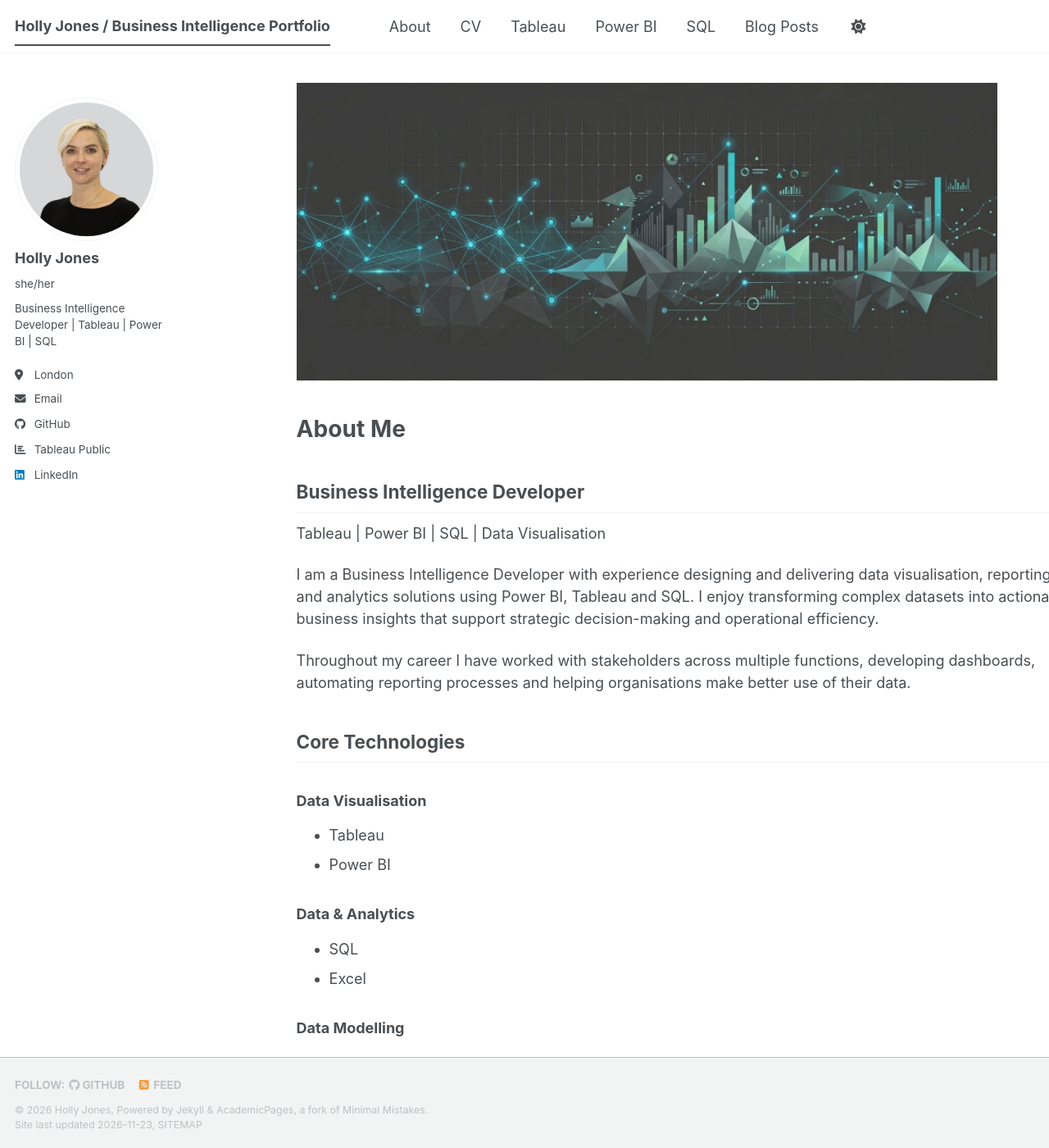
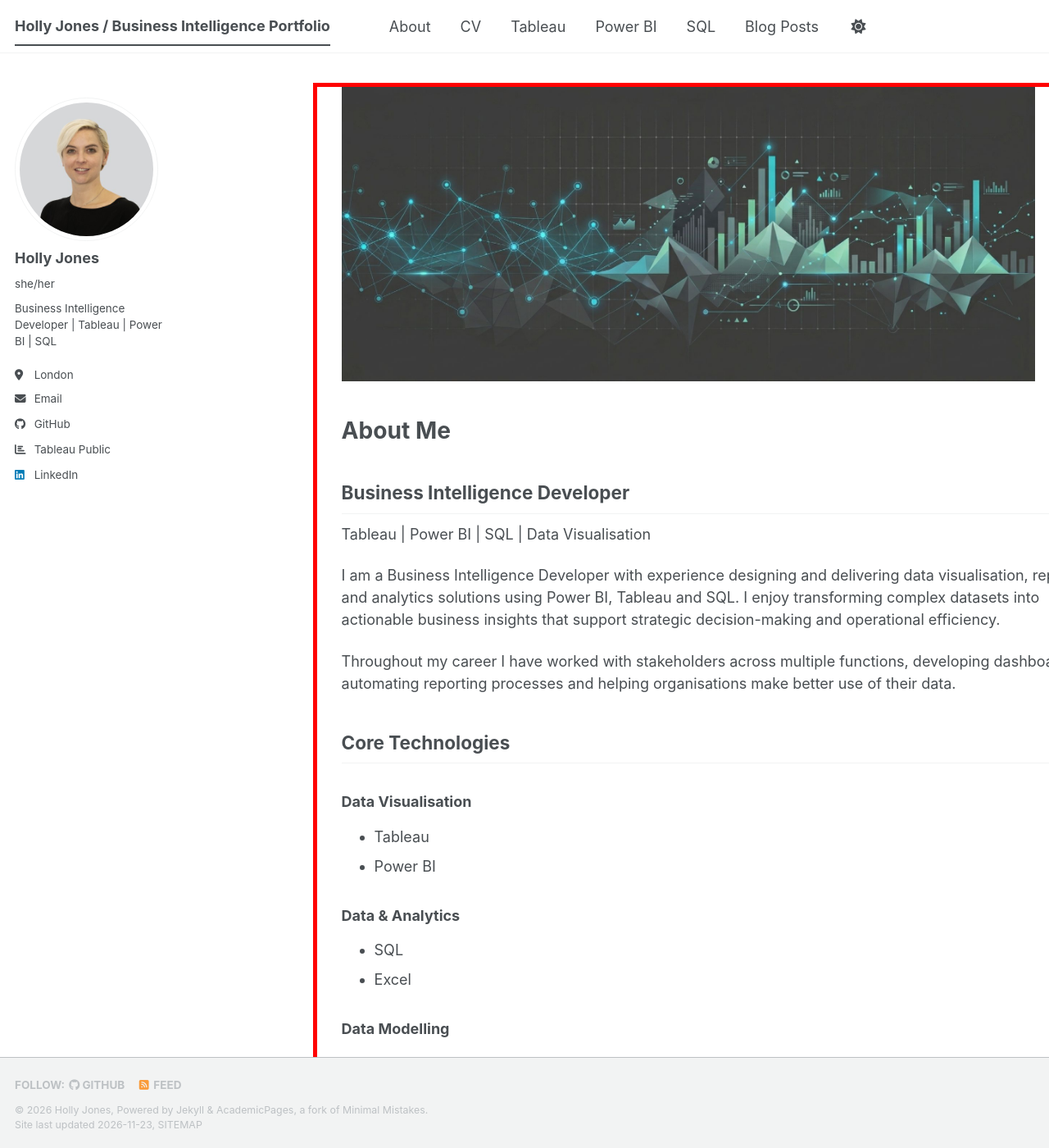
Before and after one commit to hjones87/hjones87.github.io, a Jekyll site: the page built from _pages/about.md, in a window 1280 px wide and 1400 px high. Shown: the whole window at 82% size. Built offline with Jekyll 4.4.1, drawn with Linux system fonts in a browser that asks for light colours; a script bundle is joined from its source files by our own code; a style sheet for code colours, icons or effects is not loaded.

Commit message:
Modify margin and border styles for inner wrap
Increased left margin and added a red border to the inner wrap.

```diff
--- a/_sass/layout/_page.scss
+++ b/_sass/layout/_page.scss
@@ -26,7 +26,9 @@
   .page__inner-wrap {
     @include full();
 
-    margin-left: 50px;
+    margin-left: 100px !important;
+
+    border: 5px solid red !important;
 
     .page__content,
     .page__meta,
```
